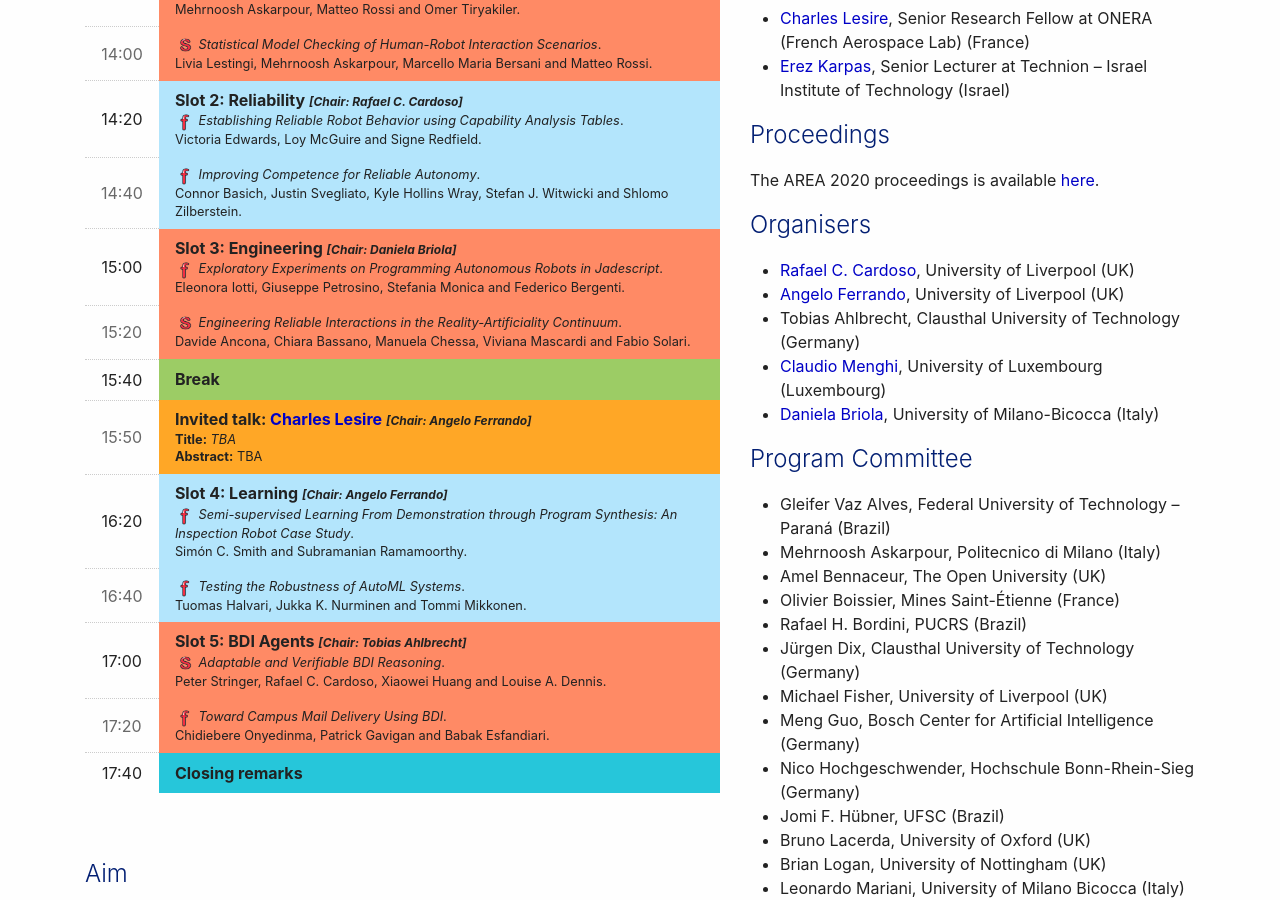
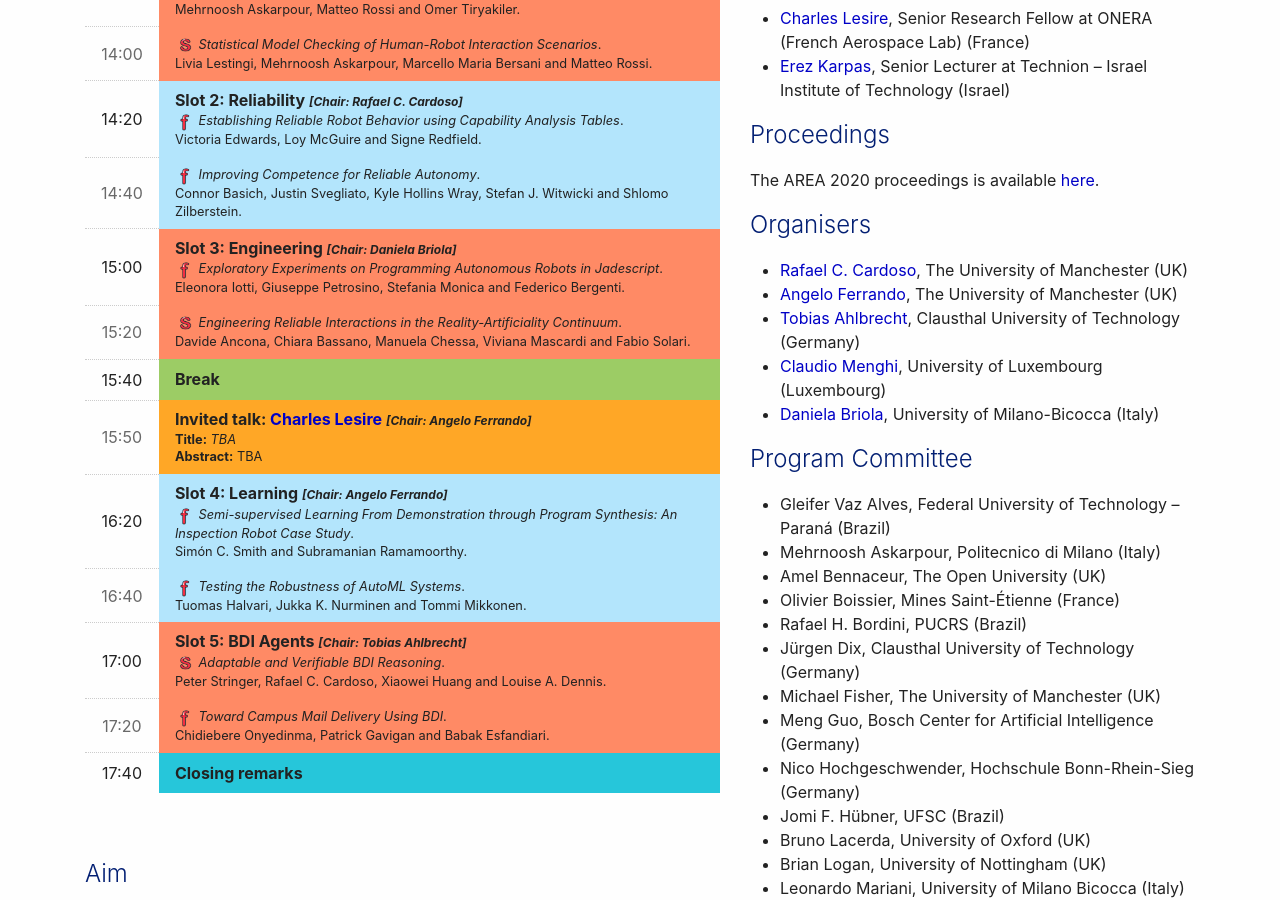
Before and after one commit to area2020/area2020.github.io, a Jekyll site: the page built from index.md, in a window 1280 px wide and 900 px high, scrolled down 742 px. Built offline with Jekyll 4.4.1, drawn with Linux system fonts in a browser that asks for light colours; nearby versions of some CDN libraries.

Commit message:
Update index.md

```diff
--- a/index.md
+++ b/index.md
@@ -363,9 +363,9 @@ The AREA 2020 proceedings is available <a href="http://eptcs.web.cse.unsw.edu.au
 ## Organisers
 
 <ul>
-  <li><a href="https://rafaelcaue.github.io/" target="_blank">Rafael C. Cardoso</a>, University of Liverpool (UK)</li>
-  <li><a href="https://angeloferrando.github.io/website/" target="_blank">Angelo Ferrando</a>, University of Liverpool (UK)</li>
-  <li>Tobias Ahlbrecht, Clausthal University of Technology (Germany)</li>
+  <li><a href="https://rafaelcaue.github.io/" target="_blank">Rafael C. Cardoso</a>, The University of Manchester (UK)</li>
+  <li><a href="https://angeloferrando.github.io/website/" target="_blank">Angelo Ferrando</a>, The University of Manchester (UK)</li>
+    <li><a href="https://t-ah.de/" target="_blank">Tobias Ahlbrecht</a>, Clausthal University of Technology (Germany)</li>
   <li><a href="https://claudiomenghi.github.io/" target="_blank">Claudio Menghi</a>, University of Luxembourg (Luxembourg)</li>
   <li><a href="mailto:daniela.briola@unimib.it">Daniela Briola</a>, University of Milano-Bicocca (Italy)</li>
 </ul>
@@ -379,7 +379,7 @@ The AREA 2020 proceedings is available <a href="http://eptcs.web.cse.unsw.edu.au
 <li>Olivier Boissier, Mines Saint-Étienne (France)</li>
 <li>Rafael H. Bordini, PUCRS (Brazil)</li>
 <li>Jürgen Dix, Clausthal University of Technology (Germany)</li>
-<li>Michael Fisher, University of Liverpool (UK)</li>
+<li>Michael Fisher, The University of Manchester (UK)</li>
 <li>Meng Guo, Bosch Center for Artificial Intelligence (Germany)</li>
 <li>Nico Hochgeschwender, Hochschule Bonn-Rhein-Sieg (Germany)</li>
 <li>Jomi F. Hübner, UFSC (Brazil)</li>
```
